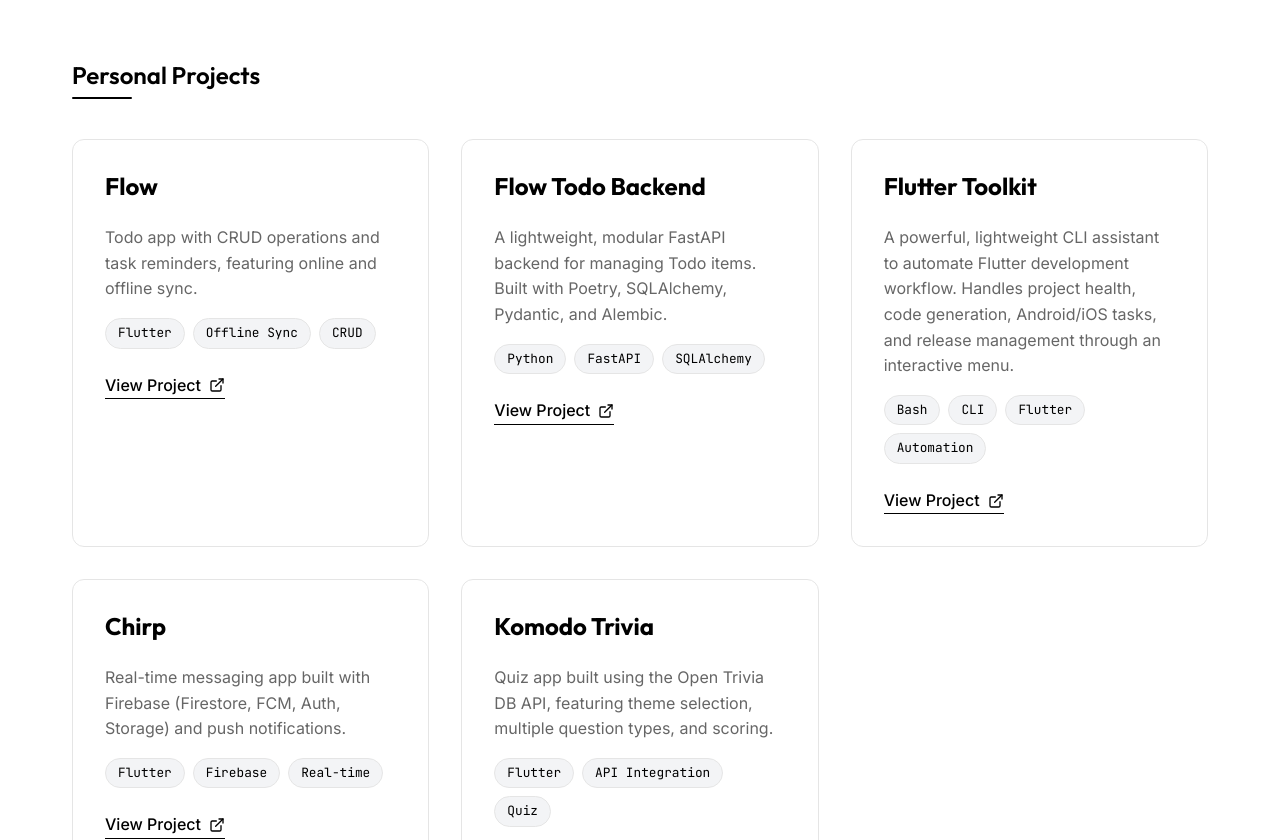
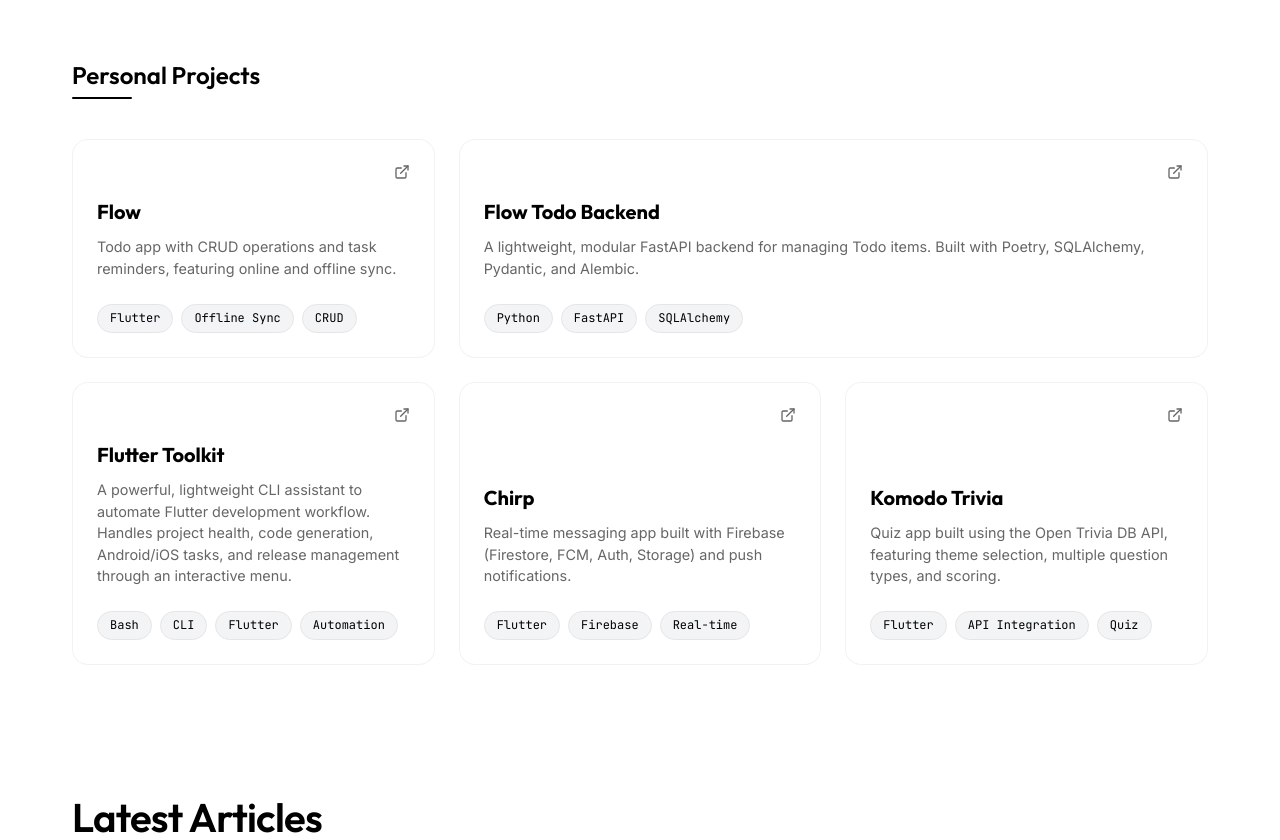
Before and after one commit to s4nk37/s4nk37.github.io, a React (Vite) app: page / in a window 1280 px wide. Shown: the part 1960-2800 px from the top of the page. Built offline with nearby package versions, Linux system fonts and the light colour scheme.

Commit message:
feat: introduce Bento Grid component for projects, refactor various UI element styles, and suppress Vite lottie warnings.

```diff
--- a/src/components/Sections/Experience.tsx
+++ b/src/components/Sections/Experience.tsx
@@ -51,11 +51,10 @@
                             whileInView={{ opacity: 1, y: 0 }}
                             viewport={{ once: true }}
                             transition={{ duration: 0.5, delay: idx * 0.2 }}
+                            className="glass"
                             style={{
                                 padding: '2.5rem',
                                 borderRadius: '24px',
-                                background: 'var(--surface-color)',
-                                boxShadow: '0 25px 70px rgba(0,0,0,0.07)',
                                 border: '1px solid var(--border-color)',
                                 position: 'relative',
                                 overflow: 'hidden'
--- a/src/components/Sections/Projects.tsx
+++ b/src/components/Sections/Projects.tsx
@@ -1,6 +1,7 @@
 import React from 'react';
 import { ExternalLink } from 'lucide-react';
 import { FaGooglePlay } from 'react-icons/fa';
+import { BentoGrid, BentoItem } from '../UI/BentoGrid';
 
 interface Project {
     title: string;
@@ -10,6 +11,7 @@
     link: string;
     logo?: string;
     category: 'professional' | 'personal';
+    span?: string; // e.g., "col-span-2"
 }
 
 const Projects: React.FC = () => {
@@ -39,7 +41,8 @@
             description: "A lightweight, modular FastAPI backend for managing Todo items. Built with Poetry, SQLAlchemy, Pydantic, and Alembic.",
             tags: ["Python", "FastAPI", "SQLAlchemy"],
             link: "https://github.com/s4nk37/flow_backend",
-            category: "personal"
+            category: "personal",
+            span: "col-span-2"
         },
         {
             title: "Flutter Toolkit",
@@ -212,13 +215,32 @@
                                 borderRadius: '2px'
                             }} />
                         </div>
-                        <div style={{
-                            display: 'grid',
-                            gridTemplateColumns: 'repeat(auto-fit, minmax(300px, 1fr))',
-                            gap: '2rem'
-                        }}>
-                            {personalProjects.map(renderProject)}
-                        </div>
+
+                        <BentoGrid>
+                            {personalProjects.map((project, index) => (
+                                <BentoItem
+                                    key={index}
+                                    className={project.span}
+                                    title={project.title}
+                                    description={project.description}
+                                    onClick={() => window.open(project.link, '_blank')}
+                                    header={
+                                        <div style={{ display: 'flex', justifyContent: 'space-between', alignItems: 'flex-start', marginBottom: '1rem' }}>
+                                            <div className="project-icon-placeholder" /> {/* Optional icon placeholder */}
+                                            <ExternalLink size={16} style={{ color: 'var(--text-secondary)' }} />
+                                        </div>
+                                    }
+                                >
+                                    <div style={{ display: 'flex', gap: '0.5rem', flexWrap: 'wrap', marginTop: '1rem' }}>
+                                        {project.tags.map(tag => (
+                                            <span key={tag} className="project-tag" style={{ fontSize: '0.75rem' }}>
+                                                {tag}
+                                            </span>
+                                        ))}
+                                    </div>
+                                </BentoItem>
+                            ))}
+                        </BentoGrid>
                     </div>
                 )}
             </div>
--- /dev/null
+++ b/src/components/UI/BentoGrid.tsx
@@ -0,0 +1,55 @@
+import React from 'react';
+
+interface BentoGridProps {
+    className?: string;
+    children: React.ReactNode;
+}
+
+export const BentoGrid: React.FC<BentoGridProps> = ({ className, children }) => {
+    return (
+        <div
+            className={`bento-grid ${className || ''}`}
+        >
+            {children}
+        </div>
+    );
+};
+
+interface BentoItemProps {
+    className?: string;
+    title?: string | React.ReactNode;
+    description?: string | React.ReactNode;
+    header?: React.ReactNode;
+    icon?: React.ReactNode;
+    children?: React.ReactNode;
+    onClick?: () => void;
+}
+
+export const BentoItem: React.FC<BentoItemProps> = ({
+    className,
+    title,
+    description,
+    header,
+    icon,
+    children,
+    onClick
+}) => {
+    return (
+        <div
+            className={`bento-item glass ${className || ''}`}
+            onClick={onClick}
+        >
+            {header}
+            <div className="bento-item-content">
+                {icon}
+                <div className="bento-item-title">
+                    {title}
+                </div>
+                <div className="bento-item-description">
+                    {description}
+                </div>
+                {children}
+            </div>
+        </div>
+    );
+};
--- a/src/styles/global.css
+++ b/src/styles/global.css
@@ -474,14 +474,11 @@
     cursor: default;
     transition: all 0.4s cubic-bezier(0.175, 0.885, 0.32, 1.275);
     /* Bouncy spring transition */
-    box-shadow: 0 4px 6px -1px rgba(0, 0, 0, 0.1), 0 2px 4px -1px rgba(0, 0, 0, 0.06);
     position: relative;
     overflow: hidden;
 }
 
 .skill-card:hover {
-    transform: translateY(-8px) scale(1.02);
-    box-shadow: 0 20px 25px -5px rgba(0, 0, 0, 0.1), 0 10px 10px -5px rgba(0, 0, 0, 0.04);
     background: rgba(255, 255, 255, 0.08);
     border-color: rgba(255, 255, 255, 0.1);
 }
@@ -489,13 +486,11 @@
 [data-theme='light'] .skill-card {
     background: #ffffff;
     border: 1px solid rgba(0, 0, 0, 0.05);
-    box-shadow: 0 4px 6px -1px rgba(0, 0, 0, 0.05), 0 2px 4px -1px rgba(0, 0, 0, 0.03);
 }
 
 [data-theme='light'] .skill-card:hover {
     background: #ffffff;
     border-color: rgba(0, 0, 0, 0.08);
-    box-shadow: 0 20px 25px -5px rgba(0, 0, 0, 0.1), 0 10px 10px -5px rgba(0, 0, 0, 0.04);
 }
 
 /* Project Tags */
@@ -743,14 +738,14 @@
     opacity: var(--spotlight-opacity, 0);
     transition: opacity 0.3s;
     background: radial-gradient(600px circle at var(--mouse-x) var(--mouse-y),
-            rgba(255, 255, 255, 0.1),
+            rgba(255, 255, 255, 0.03),
             transparent 40%);
     z-index: 1;
 }
 
 [data-theme='light'] .spotlight-glow {
     background: radial-gradient(600px circle at var(--mouse-x) var(--mouse-y),
-            rgba(0, 0, 0, 0.05),
+            rgba(0, 0, 0, 0.02),
             transparent 40%);
 }
 
@@ -799,6 +794,108 @@
     gap: 0.75rem;
 }
 
+/* Bento Grid */
+.bento-grid {
+    display: grid;
+    grid-template-columns: 1fr;
+    gap: 1.5rem;
+    max-width: 1200px;
+    margin: 0 auto;
+}
+
+@media (min-width: 768px) {
+    .bento-grid {
+        grid-template-columns: repeat(2, 1fr);
+    }
+}
+
+@media (min-width: 1024px) {
+    .bento-grid {
+        grid-template-columns: repeat(3, 1fr);
+    }
+}
+
+.bento-item {
+    border-radius: 16px;
+    padding: 1.5rem;
+    display: flex;
+    flex-direction: column;
+    justify-content: space-between;
+    transition: all 0.3s cubic-bezier(0.4, 0, 0.2, 1);
+    border: 1px solid rgba(255, 255, 255, 0.05);
+    background: rgba(255, 255, 255, 0.03);
+    overflow: hidden;
+    position: relative;
+    cursor: pointer;
+    -webkit-tap-highlight-color: transparent;
+    -webkit-touch-callout: none;
+    user-select: none;
+}
+
+[data-theme='light'] .bento-item {
+    border: 1px solid rgba(0, 0, 0, 0.05);
+    background: rgba(255, 255, 255, 0.5);
+}
+
+.bento-item:hover {
+    transform: translateY(-4px);
+    box-shadow: 0 20px 25px -5px rgba(0, 0, 0, 0.1), 0 10px 10px -5px rgba(0, 0, 0, 0.04);
+    border-color: rgba(255, 255, 255, 0.1);
+    background: rgba(255, 255, 255, 0.08);
+}
+
+[data-theme='light'] .bento-item:hover {
+    border-color: rgba(0, 0, 0, 0.1);
+    background: #ffffff;
+}
+
+.bento-item-content {
+    display: flex;
+    flex-direction: column;
+    gap: 0.5rem;
+    z-index: 2;
+}
+
+.bento-item-title {
+    font-family: var(--font-display);
+    font-weight: 700;
+    font-size: 1.25rem;
+    color: var(--text-primary);
+}
+
+.bento-item-description {
+    font-size: 0.9rem;
+    color: var(--text-secondary);
+    line-height: 1.5;
+}
+
+/* Grid Spans */
+@media (min-width: 768px) {
+    .col-span-1 {
+        grid-column: span 1;
+    }
+
+    .col-span-2 {
+        grid-column: span 2;
+    }
+
+    .col-span-3 {
+        grid-column: span 3;
+    }
+
+    .row-span-1 {
+        grid-row: span 1;
+    }
+
+    .row-span-2 {
+        grid-row: span 2;
+    }
+
+    .row-span-3 {
+        grid-row: span 3;
+    }
+}
+
 @keyframes spin {
     from {
         transform: rotate(0deg);
@@ -845,18 +942,18 @@
     background: #f3f4f6;
 }
 
-/* Animated Border Gradient */
+/* Gradient Border */
 .skill-pill::before {
     content: "";
     position: absolute;
-    top: -50%;
-    left: -50%;
-    width: 200%;
-    height: 200%;
-    background: conic-gradient(transparent,
-            transparent,
-            transparent,
-            var(--primary-color));
+    inset: 0;
+    border-radius: 999px;
+    padding: 1px;
+    background: linear-gradient(135deg, #667eea 0%, #764ba2 50%, #f093fb 100%);
+    -webkit-mask: linear-gradient(#fff 0 0) content-box, linear-gradient(#fff 0 0);
+    -webkit-mask-composite: xor;
+    mask: linear-gradient(#fff 0 0) content-box, linear-gradient(#fff 0 0);
+    mask-composite: exclude;
     z-index: -2;
     opacity: 0;
     transition: opacity 0.3s ease;
@@ -865,7 +962,6 @@
 .skill-pill:hover {
     color: #ffffff;
     /* transform: translateY(-2px); Removed lift effect */
-    box-shadow: 0 4px 12px rgba(0, 0, 0, 0.3);
 }
 
 [data-theme='light'] .skill-pill:hover {
@@ -879,7 +975,6 @@
 
 .skill-pill:hover::before {
     opacity: 1;
-    animation: spin 3s linear infinite;
 }
 
 .skill-pill:hover::after {
@@ -964,13 +1059,27 @@
 
 .stat-card:hover {
     transform: translateY(-5px);
-    border-color: var(--primary-color);
-    box-shadow: 0 10px 30px -10px rgba(0, 0, 0, 0.1);
+    border-color: rgba(102, 126, 234, 0.3);
 }
 
 .stat-icon {
     color: var(--primary-color);
     margin-bottom: 0.5rem;
+    transition: all 0.3s ease;
+}
+
+.stat-card:hover .stat-icon {
+    background: linear-gradient(135deg, #667eea 0%, #764ba2 50%, #f093fb 100%);
+    -webkit-background-clip: text;
+    -webkit-text-fill-color: transparent;
+    background-clip: text;
+}
+
+[data-theme='light'] .stat-card:hover .stat-icon {
+    background: linear-gradient(135deg, #4f46e5 0%, #7c3aed 50%, #ec4899 100%);
+    -webkit-background-clip: text;
+    -webkit-text-fill-color: transparent;
+    background-clip: text;
 }
 
 .stat-value {
@@ -978,6 +1087,7 @@
     font-weight: 700;
     color: var(--text-primary);
     display: block;
+    transition: all 0.3s ease;
 }
 
 .stat-label {
--- a/vite.config.ts
+++ b/vite.config.ts
@@ -17,6 +17,13 @@
           lottie: ['lottie-react'],
         },
       },
+      onwarn(warning, warn) {
+        // Suppress eval warning from lottie-web (third-party library)
+        if (warning.code === 'EVAL' && warning.id?.includes('lottie')) {
+          return;
+        }
+        warn(warning);
+      },
     },
   },
 })
```
